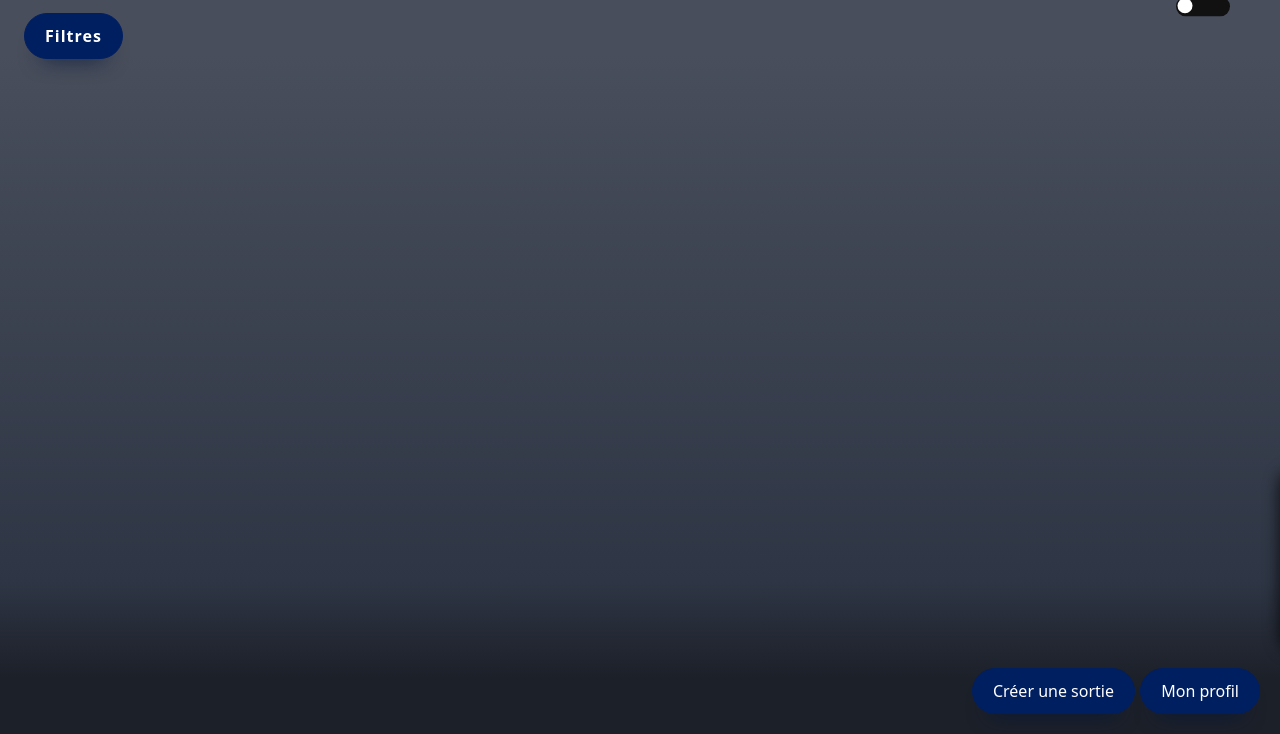
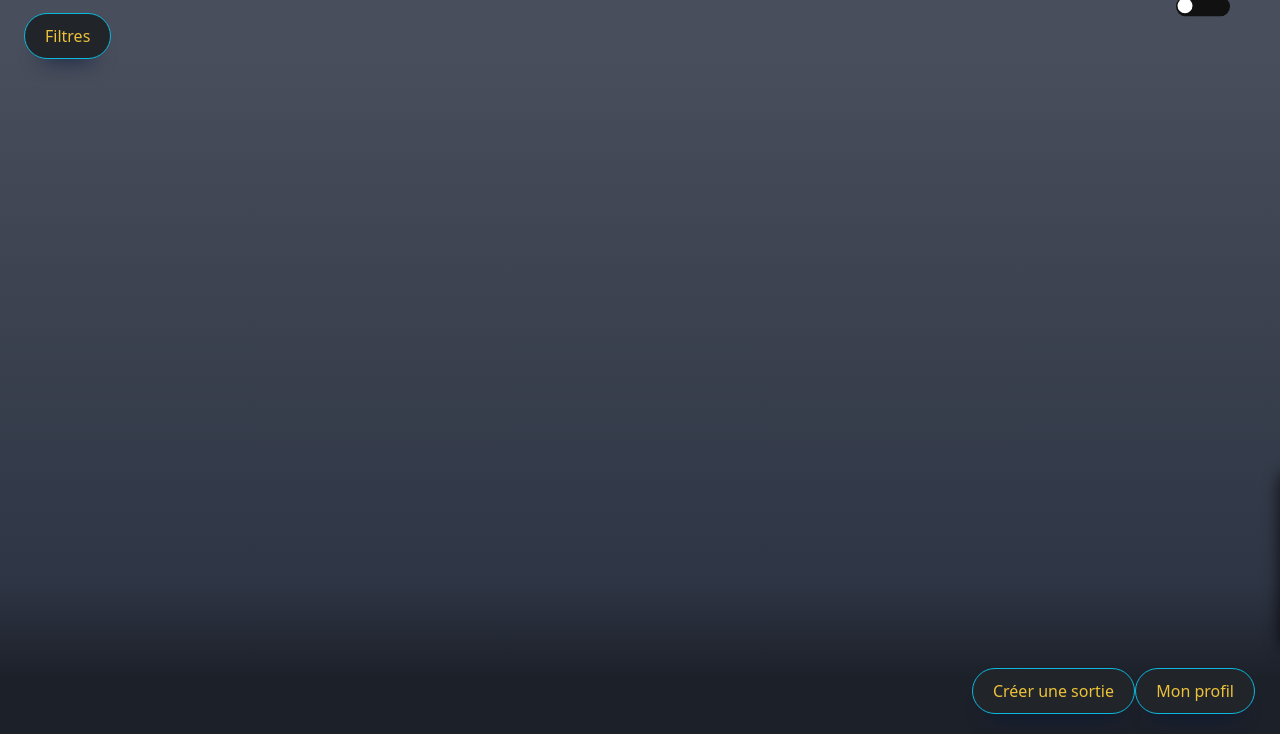
Before and after one commit to Tiphritos/Sortir.com, a Symfony app: template templates/accueil/index.html.twig in a window 1280 px wide. Shown: the part 66-800 px from the top of the page. Run offline with Twig, Linux system fonts and the light colour scheme; the template is opened without the code that fills it, so the values that code supplies are empty; some libraries are stand-ins or nearby versions.

Commit message:
Travail sur le front

```diff
--- a/public/css/Style/Panel.css
+++ b/public/css/Style/Panel.css
@@ -84,7 +84,7 @@
 .social-panel ul li a {
 
 
-    color: #001F61;
+    color: white;
     font-size: 20px;
     display: flex;
 
@@ -101,10 +101,10 @@
 
 .floating-btn {
     border-radius: 26.5px;
-    background-color: #001F61;
-    border: 1px solid #001F61;
+    background-color: #212529;
+    border: 1px solid #0DB8DE;
     box-shadow: 0 16px 22px -17px #03153B;
-    color: #fff;
+    color:  #edc139;
     cursor: pointer;
     font-size: 16px;
     line-height: 20px;
@@ -116,8 +116,8 @@
 }
 
 .floating-btn:hover {
-    background-color: #ffffff;
-    color: #001F61;
+    color: #fff;
+
 }
 
 .floating-btn:focus {
--- a/public/css/Style/filterspanel.css
+++ b/public/css/Style/filterspanel.css
@@ -100,10 +100,10 @@
 
 .filter-btn {
     border-radius: 26.5px;
-    background-color: #001F61;
-    border: 1px solid #001F61;
+    background-color: #212529;
+    border: 1px solid #0DB8DE;
     box-shadow: 0 16px 22px -17px #03153B;
-    color: #fff;
+    color:  #edc139;
     cursor: pointer;
     font-size: 16px;
     line-height: 20px;
@@ -115,8 +115,8 @@
 }
 
 .filter-btn:hover {
-    background-color: #ffffff;
-    color: #001F61;
+    color: #fff;
+    border: 1px solid #0DB8DE;
 }
 
 .filter-btn:focus {
--- a/public/css/Style/style.css
+++ b/public/css/Style/style.css
@@ -42,9 +42,9 @@ body{
 .menu-items::after{
     content: "";
     transform: scale(0);
-    height: 3px;
-    width: 90%;
-    background: #edc139;
+    height: 2px;
+    width: 87%;
+    background: #0DB8DE;
     display: block;
     position: absolute;
     top: 82%;
@@ -96,10 +96,10 @@ a{
 }
 .btnAffichagePage{
     border-radius: 26.5px;
-    background-color: #001F61;
-    border: 1px solid #001F61;
+    background-color: #212529;
+    border: 1px solid #0DB8DE;
     box-shadow: 0 16px 22px -17px #03153B;
-    color: #fff;
+    color:  #edc139;
     cursor: pointer;
     font-size: 16px;
     line-height: 20px;
@@ -110,15 +110,15 @@ a{
     z-index: 999;
 }
 .btnAffichagePage:hover {
-    background-color: #ffffff;
-    color: #001F61;
+    background-color: #212529;
+    color: white;
 }
 .btnAffichageRetourAccueil{
     border-radius: 26.5px;
-    background-color: #001F61;
-    border: 1px solid #001F61;
+    background-color: #212529;
+    border: 1px solid #0DB8DE;
     box-shadow: 0 16px 22px -17px #03153b;
-    color: #fff;
+    color:  #edc139;
     cursor: pointer;
     font-size: 16px;
     line-height: 20px;
@@ -129,8 +129,8 @@ a{
     z-index: 999;
 }
 .btnAffichageRetourAccueil:hover {
-    background-color: #ffffff;
-    color: #001F61;
+    background-color: #212529;
+    color: white;
 }
 .btnCreationSortie:focus {
     outline: none;
@@ -223,3 +223,29 @@ section p{
 #exemple{
     visibility: hidden;
 }
+
+/*******Boutons************/
+
+.boutons {
+
+    /* border-color: #0DB8DE; */
+border: 1px solid #0DB8DE;
+    color: #0DB8DE;
+    border-radius: 10px;
+    padding: 6px;
+    font-weight: bold;
+}
+
+.boutons:hover{
+
+  color: white;
+}
+
+/*******boutons enlevé
+ */
+
+button{
+    text-decoration: none;
+    background-color: rgb(26 34 38);
+    margin-right: 5px;
+}
--- a/templates/accueil/index.html.twig
+++ b/templates/accueil/index.html.twig
@@ -8,7 +8,7 @@
                 {{ message }}
             </div>
         {% endfor %}
-        <button class="text-right filter-btn btn btn-outline-primary">Filtres</button>
+        <button class="text-right filter-btn ">Filtres</button>
         <br>
         <div id="zone-filtres row " class=" mb-5 d-none d-md-block filters-panel-container">
             <div class="row justify-content-center filters-panel">
@@ -82,7 +82,7 @@
                                 </div>
                             </div>
                             <div class="col-2 d-flex align-items-end">
-                                <button type="submit" class="btn  btnSeconnecter ms-1">Filtrer</button>
+                                <button type="submit" class="btn  btnSeconnecter ms-1 boutons">Filtrer</button>
                             </div>
                         </div>
                     </form>
@@ -117,11 +117,11 @@
                                     <div class="row mb-2">
                                         <div class="col-md-6 col-sm-12 text-center">
                                             {% if (is_granted('ROLE_ADMIN') or app.user.id == tableau.sortie.organisateur.id ) %}
-                                                <a href="{{ path('app_sortie_edit', {'id':  tableau.sortie.id}) }}" class="btn btn-outline-primary ms-1">Modifier</a>
+                                                <a href="{{ path('app_sortie_edit', {'id':  tableau.sortie.id}) }}" class="boutons">Modifier</a>
                                             {% endif %}
                                         </div>
                                         <div class="col-md-6 col-sm-12 text-center">
-                                            <a href="{{ path('app_sortie_show', {'id':  tableau.sortie.id}) }} " class="btn btn-outline-primary ms-1">Afficher</a>
+                                            <a href="{{ path('app_sortie_show', {'id':  tableau.sortie.id}) }} " class="boutons">Afficher</a>
                                         </div>
                                     </div>
 
--- a/templates/sortie/_form.html.twig
+++ b/templates/sortie/_form.html.twig
@@ -44,8 +44,8 @@
                         <hr class="soulignage">
 
                         <div class="d-flex justify-content-center mb-5">
-                            <button class="btn btn-outline-primary ms-1">{{ button_label|default('Enregistrer') }}</button>
-                            <button class="btn btn-outline-primary ms-1" name="publier" value="publier">{{ button_label|default('Publier') }}</button>
+                            <button class="boutons">{{ button_label|default('Enregistrer') }}</button>
+                            <button class=" boutons" name="publier" value="publier">{{ button_label|default('Publier') }}</button>
                             {% if sortie.etatsNoEtat and sortie.etatsNoEtat.Id <=3 %}
                                 <a href="/sortie/{{ sortie.id }}/annulation" class=" btn btn-outline-primary ms-1">Annuler la sortie</a>
                             {% endif %}
--- a/templates/sortie/confirmannulation.html.twig
+++ b/templates/sortie/confirmannulation.html.twig
@@ -4,7 +4,7 @@
 
     <form action="{{ path('app_sortie_annulation', {'id':sortie.id}) }}" method="post">
         <label for="motifAnnulation">Motif de l'annulation: </label><input type="text" name="motifAnnulation" id="motifAnnulation">
-        <button type="submit">Annuler la sortie</button>
+        <button type="submit ">Annuler la sortie</button>
     </form>
 
     <div class="container" >
--- a/templates/sortie/new.html.twig
+++ b/templates/sortie/new.html.twig
@@ -8,7 +8,7 @@
     {{ include('sortie/_form.html.twig') }}
     </div>
 
-    <input type="button"  value="+ " onclick=affichage() class ="btn btn-outline-primary ms-1 " id="bouton" />
+    <input type="button"  value="+ " onclick=affichage() class ="boutons " id="bouton" />
 
     <div id="exemple"class="">
 
```
